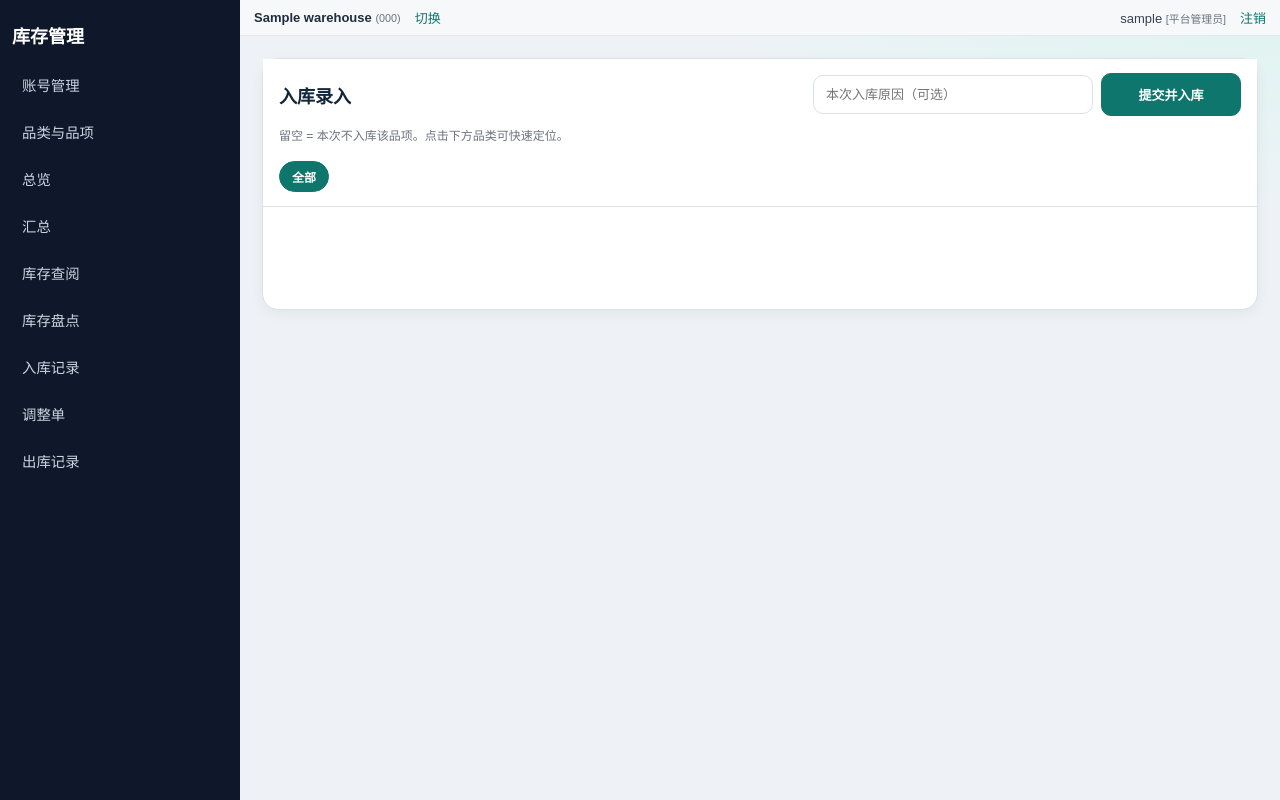
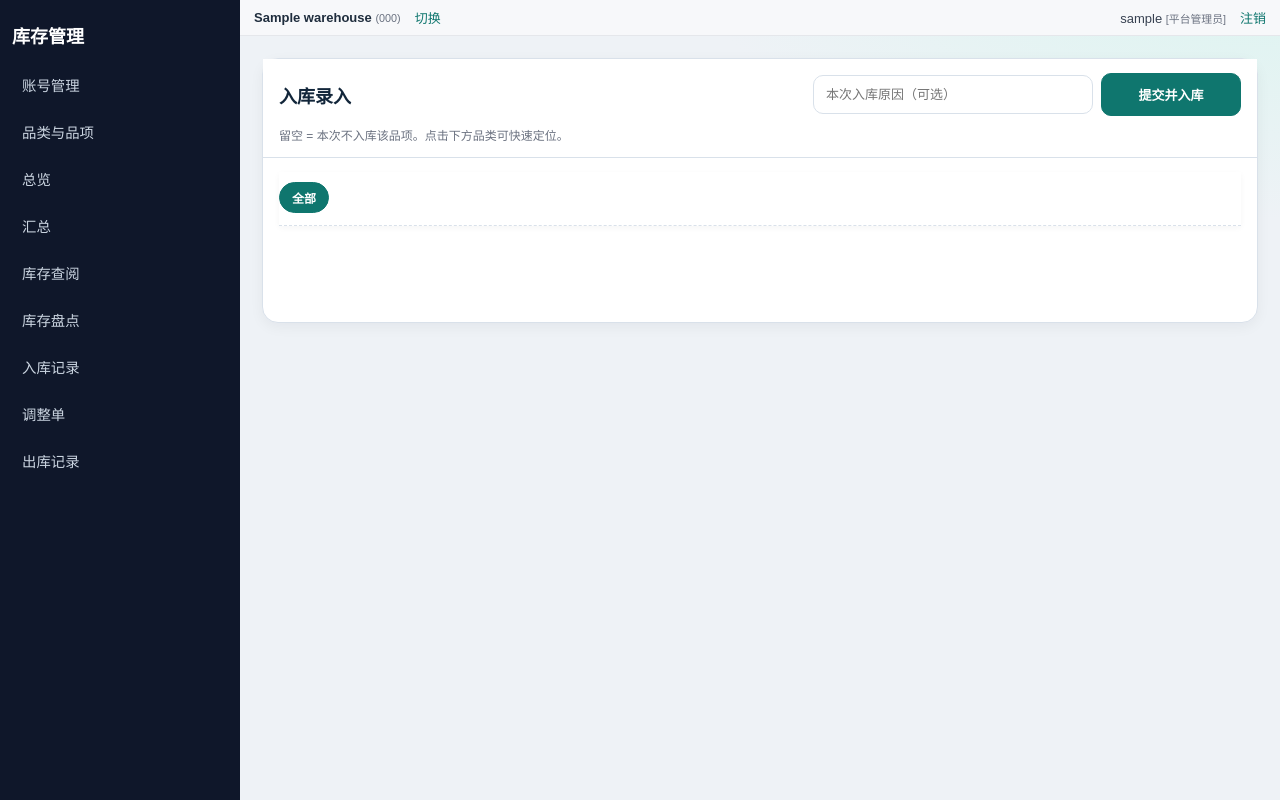
Before and after one commit to ericmr1981/DailyCheck, a Flask app: page /restock/session in a window 1280 px wide. Run offline with Flask 3, Linux system fonts and the light colour scheme; the visitor is signed in with stand-in values (Sample User, id 1); tables that the repository leaves empty hold one stand-in row (values such as "Sample post"); data that the repository does not hold is empty.

Commit message:
fix(restock-session): lock cat-bar to top; selected = exclusive
- cat-bar now sticks to viewport top (top:0, z-index 20) on its
  own instead of riding inside the sticky session head, which was
  silently clipped by the head's grid layout.
- session-head loses its sticky positioning and lets the cat-bar
  own the top slot. Head scrolls away naturally.
- Selection semantics switch from "dim non-matches" (.is-dim) to
  "hide non-matches" (.is-hidden → display:none). 65 items with 8
  other categories → 13 visible after picking 包材.
- Bump style.css to v=8 in both base.html and login.html (which
  has its own link tag, not inherited from base).

```diff
--- a/static/style.css
+++ b/static/style.css
@@ -540,9 +540,7 @@ code {
   box-shadow: 0 4px 14px rgba(15, 23, 42, 0.05);
 }
 .session-head {
-  position: sticky;
-  top: 0;
-  z-index: 5;
+  /* not sticky — chip bar owns the top slot */
   background: var(--panel);
   margin: -14px -16px 14px;
   padding: 14px 16px;
@@ -632,12 +630,17 @@ code {
 
 /* category quick-filter chips (restock/outbound/stocktake/adjustment) */
 .cat-bar {
+  position: sticky;
+  top: 0;
+  z-index: 20;
+  background: var(--panel);
   display: flex;
   flex-wrap: wrap;
   gap: 6px;
-  padding: 8px 0 0;
-  margin: 0;
-  border-bottom: 0;
+  padding: 10px 0 12px;
+  margin: 0 0 8px;
+  border-bottom: 1px dashed var(--border);
+  box-shadow: 0 2px 6px rgba(15, 23, 42, 0.04);
 }
 .cat-chip {
   width: auto;
@@ -658,7 +661,7 @@ code {
   color: #fff;
   font-weight: 600;
 }
-.entry-row.is-dim { opacity: 0.32; }
+.entry-row.is-hidden { display: none; }
 
 /* pad: 768-1180, two-column card grid */
 @media (min-width: 720px) {
--- a/templates/base.html
+++ b/templates/base.html
@@ -10,7 +10,7 @@
   <title>{{ title or "轻量库存管理" }}</title>
   <link rel="manifest" href="{{ url_for('pwa.webmanifest') }}" />
   <link rel="apple-touch-icon" href="{{ url_for('static', filename='icons/icon-192.png') }}" />
-  <link rel="stylesheet" href="{{ url_for('static', filename='style.css') }}?v=6" />
+  <link rel="stylesheet" href="{{ url_for('static', filename='style.css') }}?v=8" />
 </head>
 <body>
   {% block sidebar %}
--- a/templates/login.html
+++ b/templates/login.html
@@ -4,7 +4,7 @@
   <meta charset="utf-8" />
   <meta name="viewport" content="width=device-width, initial-scale=1, viewport-fit=cover" />
   <title>登录 · 库存管理</title>
-  <link rel="stylesheet" href="{{ url_for('static', filename='style.css') }}?v=3" />
+  <link rel="stylesheet" href="{{ url_for('static', filename='style.css') }}?v=8" />
 </head>
 <body class="auth-page">
   <main class="auth-card">
--- a/templates/restock_session.html
+++ b/templates/restock_session.html
@@ -8,6 +8,8 @@
       <button type="submit">提交并入库</button>
     </div>
     <p class="hint">留空 = 本次不入库该品项。点击下方品类可快速定位。</p>
+  </div>
+
   {% set ns = namespace(cats=[]) %}
   {% for i in items %}
     {% if i.category_name not in ns.cats %}
@@ -19,7 +21,6 @@
     {% for c in ns.cats %}
       <button type="button" class="cat-chip" data-cat="{{ c }}" role="tab" aria-selected="false">{{ c }}</button>
     {% endfor %}
-    </div>
   </div>
 
   <div class="entry-grid" data-cat-bar>
@@ -70,7 +71,7 @@
       for (var j = 0; j < rows.length; j++) {
         var row = rows[j];
         var match = (cat === '__all') || (row.getAttribute('data-cat') === cat);
-        row.classList.toggle('is-dim', !match);
+        row.classList.toggle('is-hidden', !match);
         if (match && first === null) first = row;
       }
       if (cat !== '__all' && first) {
```
Lines whose indentation alone changed are shown as unchanged.
